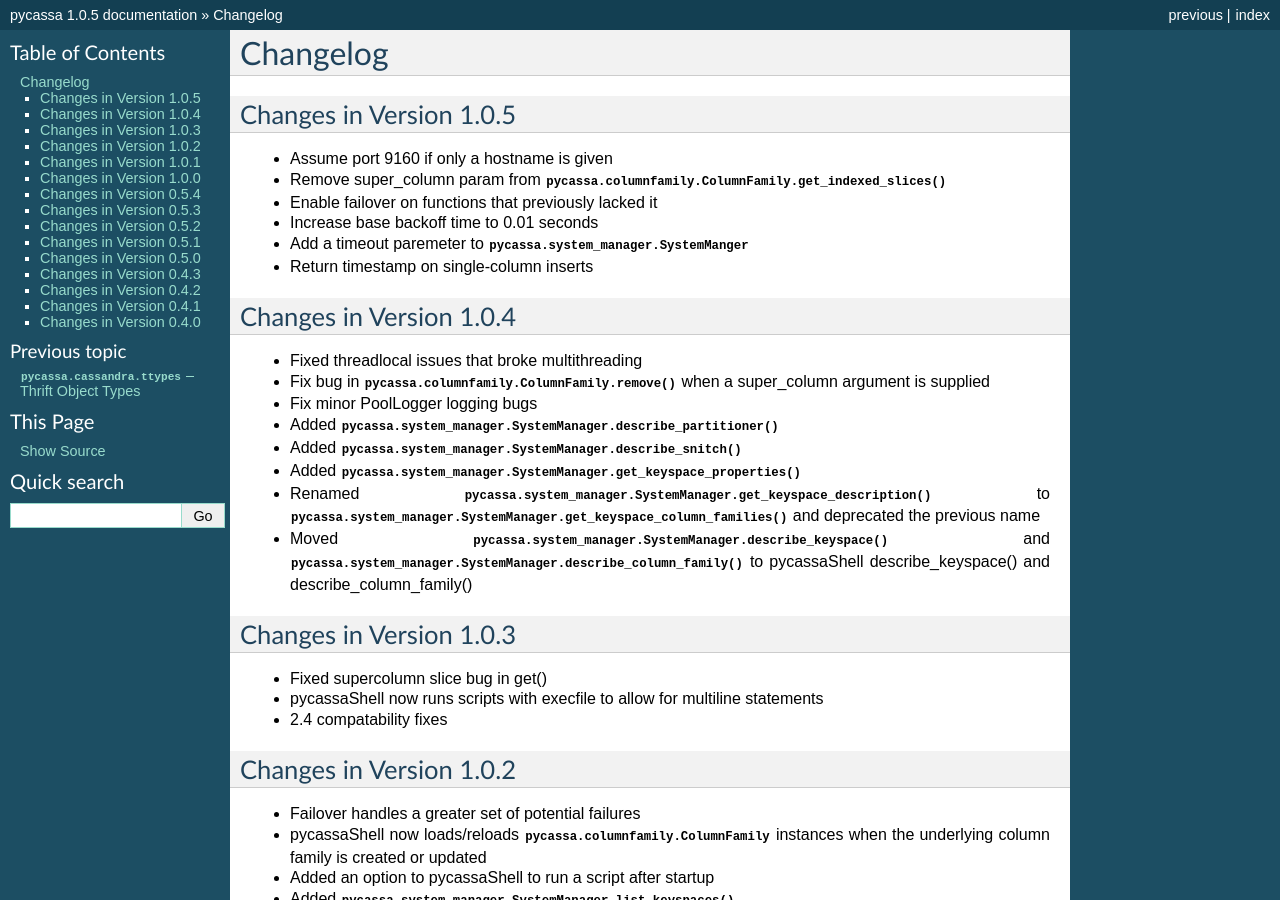
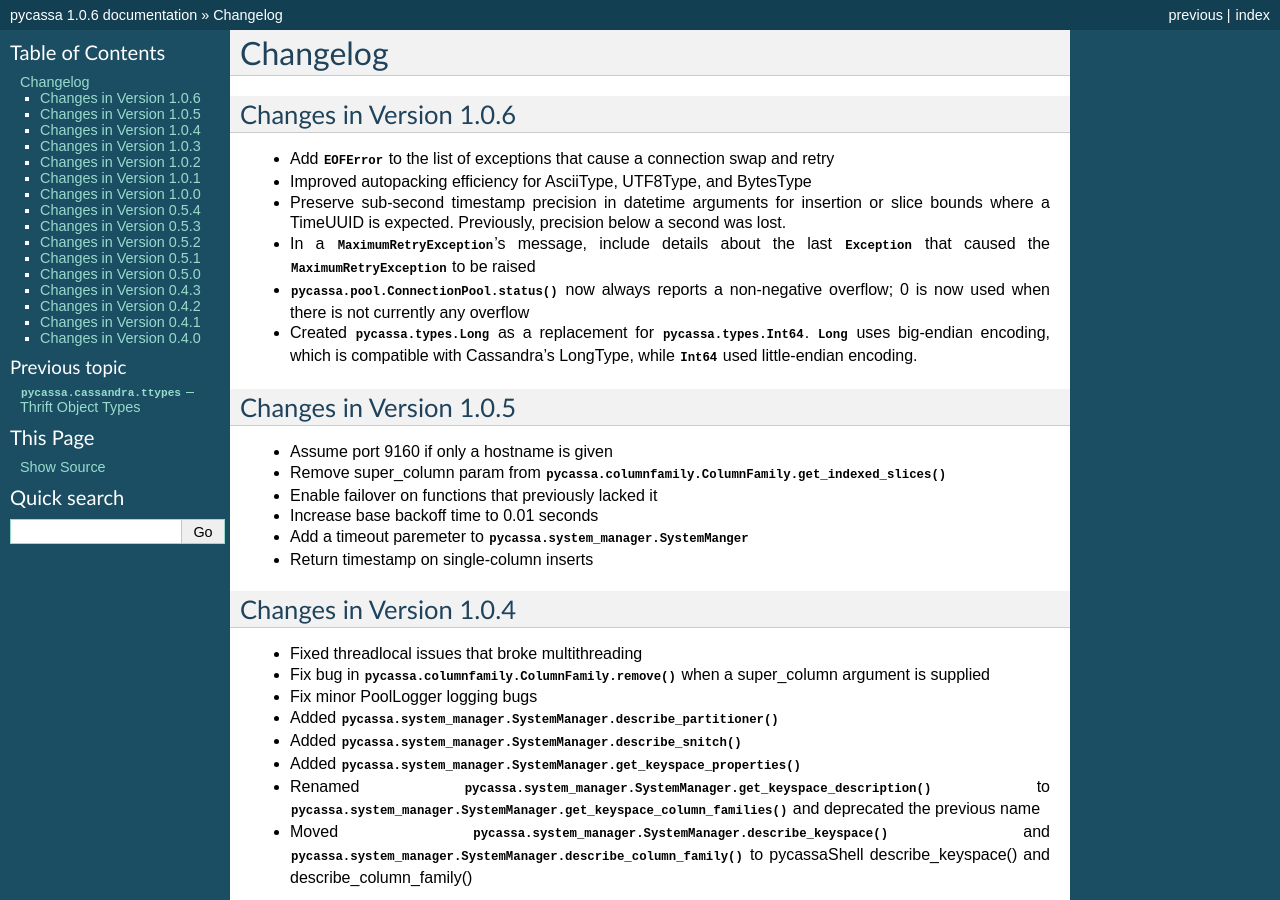
Before and after one commit to pycassa/pycassa, a Sphinx documentation site: the page built from doc/changelog.rst, in a window 1280 px wide and 900 px high. Built offline with Sphinx 7.4.7, drawn with Linux system fonts in a browser that asks for light colours; some of the changed text lies outside the part shown.

Commit message:
Version bump to 1.0.6

```diff
--- a/doc/changelog.rst
+++ b/doc/changelog.rst
@@ -1,5 +1,21 @@
 Changelog
 =========
+
+Changes in Version 1.0.6
+------------------------
+
+- Add :exc:`EOFError` to the list of exceptions that cause a connection swap and retry
+- Improved autopacking efficiency for AsciiType, UTF8Type, and BytesType
+- Preserve sub-second timestamp precision in datetime arguments for insertion
+  or slice bounds where a TimeUUID is expected. Previously, precision below a
+  second was lost.
+- In a :exc:`MaximumRetryException`'s message, include details about the last
+  :exc:`Exception` that caused the :exc:`MaximumRetryException` to be raised
+- :meth:`pycassa.pool.ConnectionPool.status()` now always reports a non-negative
+  overflow; 0 is now used when there is not currently any overflow
+- Created :class:`pycassa.types.Long` as a replacement for :class:`pycassa.types.Int64`.
+  :class:`Long` uses big-endian encoding, which is compatible with Cassandra's LongType,
+  while :class:`Int64` used little-endian encoding.
 
 Changes in Version 1.0.5
 ------------------------
--- a/doc/conf.py
+++ b/doc/conf.py
@@ -35,7 +35,7 @@
 # The short X.Y version.
 version = '1.0'
 # The full version, including alpha/beta/rc tags.
-release = '1.0.5'
+release = '1.0.6'
 
 # List of documents that shouldn't be included in the build.
 unused_docs = []
--- a/setup.py
+++ b/setup.py
@@ -16,7 +16,7 @@
 from setuptools import setup
 from distutils.cmd import Command
 
-__version_info__ = (1, 0, 5)
+__version_info__ = (1, 0, 6)
 __version__ = '.'.join([str(v) for v in __version_info__])
 
 long_description = """pycassa is a python client library for Apache Cassandra with the following features:
```
Also changed, not shown: 1 other file.
